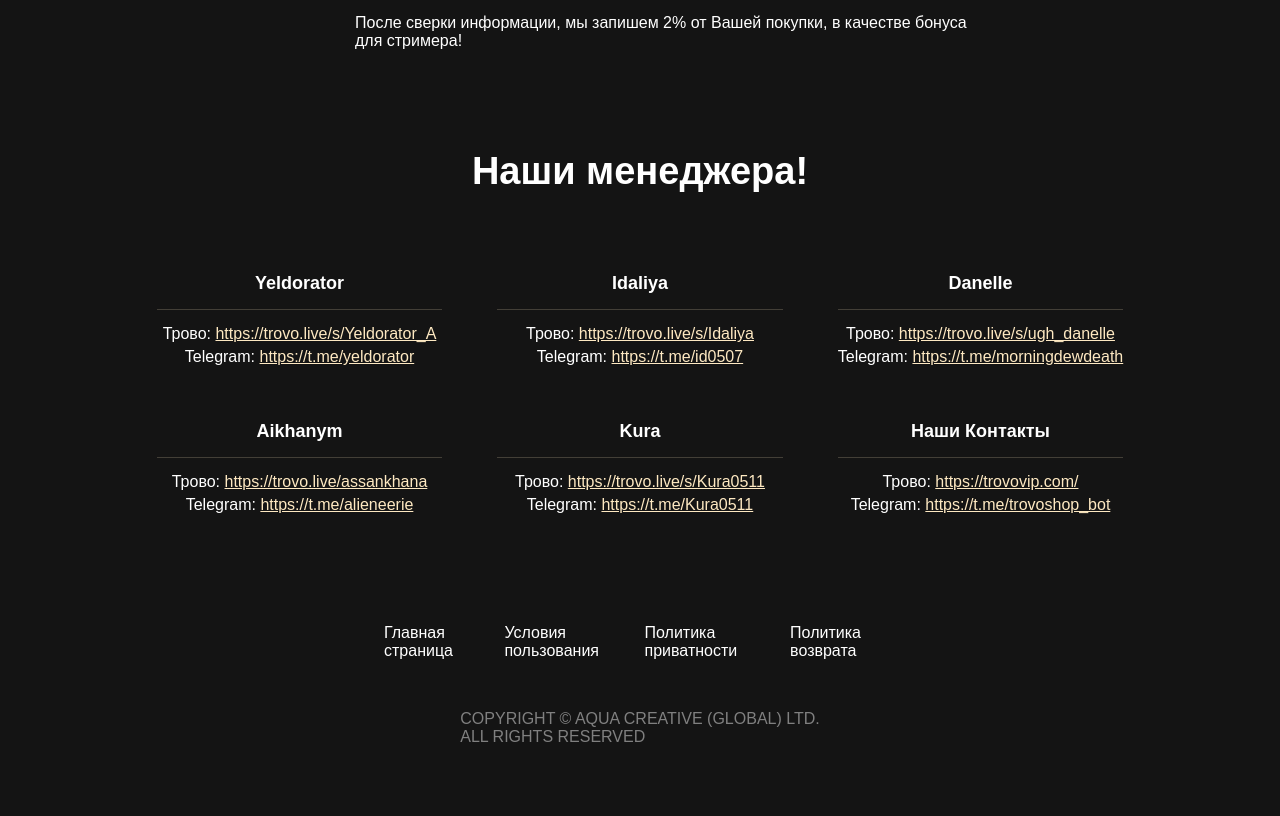
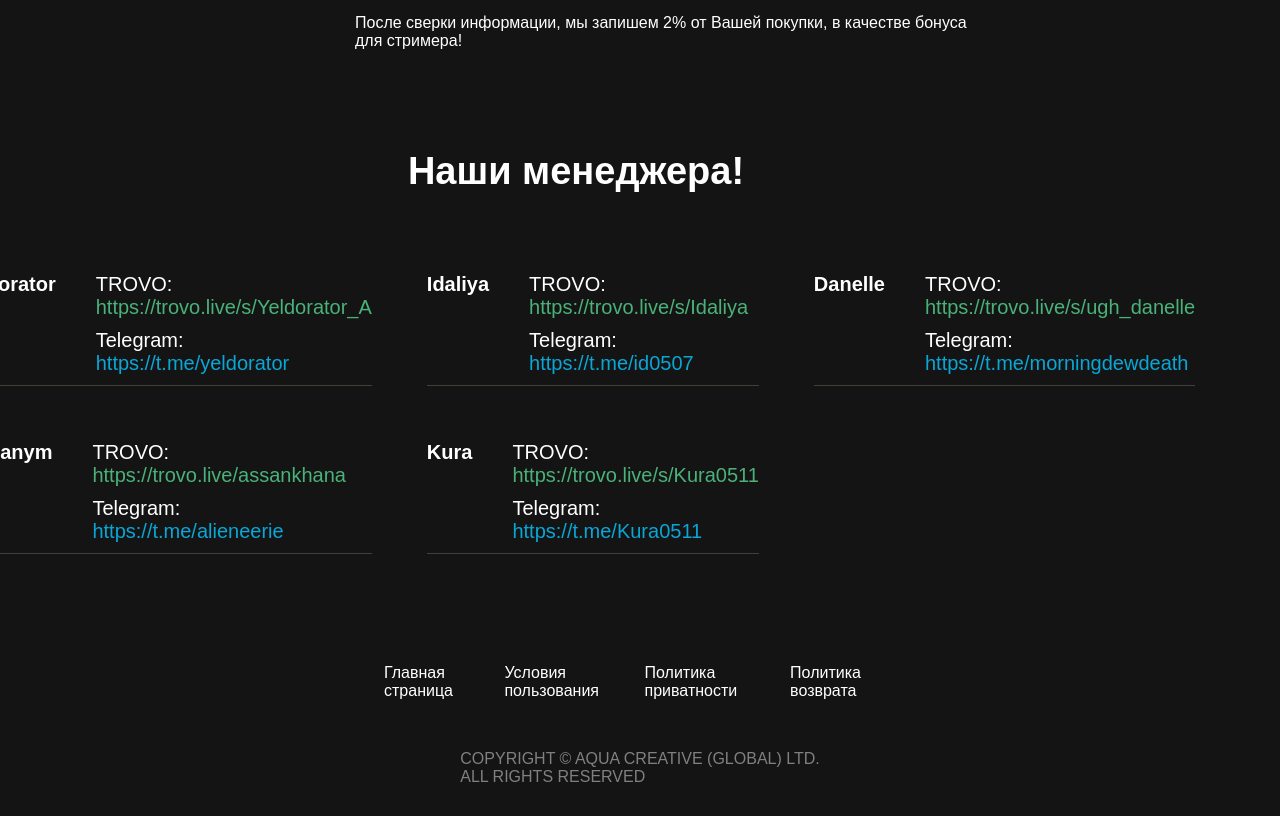
Before and after one commit to ray-bang8/trovo-fe, a React (Create React App) app: page /trovo-shop in a window 1280 px wide. Shown: the part 2003-2819 px from the top of the page. Before the commit the page ends 2779 px from the top, so only its background shows below. Built offline with nearby package versions, Linux system fonts and the light colour scheme; a web font is replaced by a local one.

Commit message:
add useless changes

```diff
--- a/src/components/HowPubgWorks/index.module.scss
+++ b/src/components/HowPubgWorks/index.module.scss
@@ -2,10 +2,22 @@
 @import "src/styles/variables.scss";
 
 .how-pubg-works-wrapper {
-  @include flex-column-center();
+  // @include flex-column-center();
+  display: flex;
+  width: 1200px;
+  padding: 50px 0;
 
-  width: 100%;
-  padding: 50px 0;
+  @media (min-width: 744px) {
+    min-width: 700px;
+  }
+
+  @media (min-width: 1024px) {
+    min-width: 900px;
+  }
+
+  @media (min-width: 1920px) {
+    width: 1200px;
+  }
 }
 
 .how-pubg-works {
@@ -18,6 +30,7 @@
 .how-pubg-works__title {
   font-size: 38px;
   color: $white;
+  align-self: flex-start;
 }
 
 .how-pubg-works__articles {
--- a/src/components/ManagerCard/index.jsx
+++ b/src/components/ManagerCard/index.jsx
@@ -3,22 +3,36 @@ import s from "./index.module.scss";
 export const ManagerCard = ({ name, trovo, telegram, ...props }) => {
   return (
     <div {...props} className={s["manager-card"]}>
-      <h4 className={s["manager-card__title"]}>{name}</h4>
-      <hr className={s["manager-card__separate-line"]} />
       <div className={s["manager-card__contacts"]}>
-        <p>
-          Трово:{" "}
-          <a href={trovo} target="_blank" className={s["contact__link"]}>
+        <div>
+          <p className={s["manager-card__name"]}>{name}</p>
+        </div>
+        <div className={s["manager-card__links"]}>
+          <p className={s["manager-card__text"]}>
+            TROVO:{" "}
+            <a
+              href={trovo}
+              target="_blank"
+              className={s["contact__link"] + " " + s["contact__link--trovo"]}
+            >
               {trovo}
             </a>
           </p>
-        <p>
+          <p className={s["manager-card__text"]}>
             Telegram:{" "}
-          <a href={telegram} target="_blank" className={s["contact__link"]}>
+            <a
+              href={telegram}
+              target="_blank"
+              className={
+                s["contact__link"] + " " + s["contact__link--telegram"]
+              }
+            >
               {telegram}
             </a>
           </p>
         </div>
       </div>
+      <hr className={s["manager-card__separate-line"]} />
+    </div>
   );
 };
--- a/src/components/ManagerCard/index.module.scss
+++ b/src/components/ManagerCard/index.module.scss
@@ -2,8 +2,6 @@
 @import "src/styles/variables.scss";
 
 .manager-card {
-  @include flex-column-center();
-
   color: $white;
   row-gap: 15px;
   padding: 10px;
@@ -25,11 +23,37 @@
 }
 
 .manager-card__contacts {
-  @include flex-column-center();
+  display: flex;
+  justify-content: space-between;
+  gap: 40px;
+  padding-bottom: 10px;
+}
 
-  row-gap: 5px;
+.manager-card__links {
+  display: flex;
+  flex-direction: column;
+  gap: 10px;
+}
+
+.manager-card__name {
+  font-size: 20px;
+  font-weight: bold;
+}
+
+.manager-card__text {
+  font-size: 20px;
 }
 
 .contact__link {
   color: $link-gold;
+  text-decoration: none;
+  font-size: 20px;
+
+  &--trovo {
+    color: #4ab279;
+  }
+
+  &--telegram {
+    color: #09a6d6;
+  }
 }
--- a/src/components/ManagersSection/index.module.scss
+++ b/src/components/ManagersSection/index.module.scss
@@ -2,8 +2,8 @@
 @import "src/styles/variables.scss";
 
 .managers-section-wrapper {
-  @include flex-column-center();
-
+  display: flex;
+  gap: 100px;
   width: 100%;
   padding: 50px 0;
 }
--- a/src/components/OtherGameCard/index.module.scss
+++ b/src/components/OtherGameCard/index.module.scss
@@ -4,11 +4,31 @@
 
 .other-game-card__wallpaper {
   position: relative;
-  width: 287px;
-  height: 350px;
+  width: 250px;
+  height: 300px;
   border-radius: 20px;
   overflow: hidden;
   cursor: pointer;
+
+  @media (min-width: 576px) {
+    width: 200px;
+    height: 250px;
+  }
+
+  @media (min-width: 744px) {
+    width: 220px;
+    height: 280px;
+  }
+
+  @media (min-width: 1024px) {
+    width: 285px;
+    height: 350px;
+  }
+
+  @media (min-width: 1280px) {
+    width: 287px;
+    height: 350px;
+  }
 }
 
 .overlay {
--- a/src/components/OtherGamesSection/index.module.scss
+++ b/src/components/OtherGamesSection/index.module.scss
@@ -1,18 +1,50 @@
 .other-games-section {
   display: flex;
   flex-direction: column;
-  width: 1200px;
   gap: 30px;
+
+  @media (min-width: 744px) {
+    min-width: 700px;
+    justify-content: center;
+    align-items: center;
+  }
+
+  @media (min-width: 1024px) {
+    min-width: 900px;
+  }
+
+  @media (min-width: 1920px) {
+    flex-direction: column;
+    width: 1200px;
+  }
 }
 
 .other-games-section__cards {
-  display: flex;
-  justify-content: center;
-  align-items: center;
+  display: grid;
+  grid-auto-flow: row;
   gap: 20px;
+
+  @media (min-width: 576px) {
+    grid-template-columns: repeat(2, 1fr);
+  }
+
+  @media (min-width: 744px) {
+    grid-template-columns: repeat(3, 1fr);
+  }
+
+  @media (min-width: 1280px) {
+    grid-auto-flow: column;
+    justify-content: center;
+    align-items: center;
+  }
 }
 
 .other-games-section__text {
   color: #fff;
   font-size: 34px;
+  align-self: flex-start;
+  // text-align: center;
+
+  @media (min-width: 1024px) {
+  }
 }
--- a/src/components/OurContactsPubg/index.js
+++ b/src/components/OurContactsPubg/index.js
@@ -3,14 +3,13 @@ import constants from "../../utils/constants";
 import s from "./index.module.scss";
 
 export const OurContactsPubg = ({ anchorRef = null }) => {
-  let last = constants.managers.length - 1;
-  let lastManager = constants.managers[last];
-
   return (
     <div className={s["our-contacts-pubg"]} ref={anchorRef}>
-      <h3 className={s["our-contacts-pubg__title"]}>Наши Контакты!</h3>
+      <h2 className={s["our-contacts-pubg__title"]}>НАШИ МЕНЕДЖЕРА</h2>
       <div className={s["cards-wrapper"]}>
-        <ManagerCard {...lastManager} />
+        {constants.managers.map((item, index) => (
+          <ManagerCard {...item} />
+        ))}
       </div>
     </div>
   );
--- a/src/components/OurContactsPubg/index.module.scss
+++ b/src/components/OurContactsPubg/index.module.scss
@@ -3,9 +3,19 @@
 
 .our-contacts-pubg {
   display: flex;
-  justify-content: center;
-  flex-direction: column;
-  align-items: center;
+  justify-content: space-between;
+
+  @media (min-width: 744px) {
+    min-width: 700px;
+  }
+
+  @media (min-width: 1024px) {
+    min-width: 900px;
+  }
+
+  @media (min-width: 1920px) {
+    width: 1200px;
+  }
 }
 
 .our-contacts-pubg__title {
@@ -13,6 +23,6 @@
   color: $white;
 }
 
-.cards-wrapper {
-  padding-top: 40px;
-}
+// .cards-wrapper {
+//   padding-top: 40px;
+// }
--- a/src/pages/pubg-shop/index.js
+++ b/src/pages/pubg-shop/index.js
@@ -18,6 +18,7 @@ export const PubgMobile = () => {
       <OtherGamesSection />
       <hr className={s["solid-divider"]} />
       <HowPubgWorks />
+      <hr className={s["solid-divider"]} />
       <OurContactsPubg anchorRef={elementRef} />
       <Footer />
     </div>
--- a/src/pages/pubg-shop/index.module.scss
+++ b/src/pages/pubg-shop/index.module.scss
@@ -2,10 +2,10 @@
   display: flex;
   flex-direction: column;
   align-items: center;
+  gap: 20px;
 }
 
 .solid-divider {
   border: 1px solid rgb(31, 31, 31);
   width: 75%;
-  margin: 10px 0 10px;
 }
--- a/src/utils/constants.js
+++ b/src/utils/constants.js
@@ -191,11 +191,6 @@ const managers = [
     trovo: "https://trovo.live/s/Kura0511",
     telegram: "https://t.me/Kura0511",
   },
-  {
-    name: "Наши Контакты",
-    trovo: "https://trovovip.com/",
-    telegram: "https://t.me/trovoshop_bot",
-  },
 ];
 
 export const PAYMENT_TYPE = {
```
Lines whose indentation alone changed are shown as unchanged.
